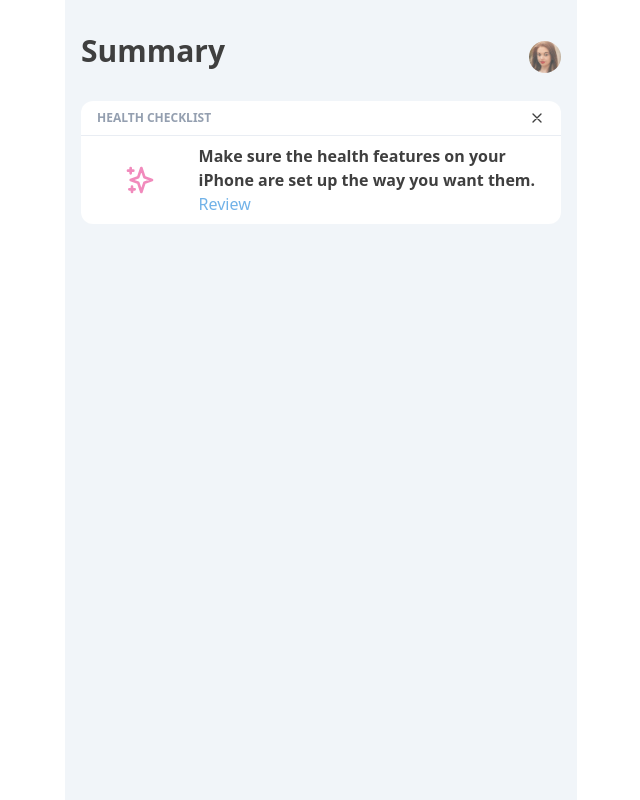
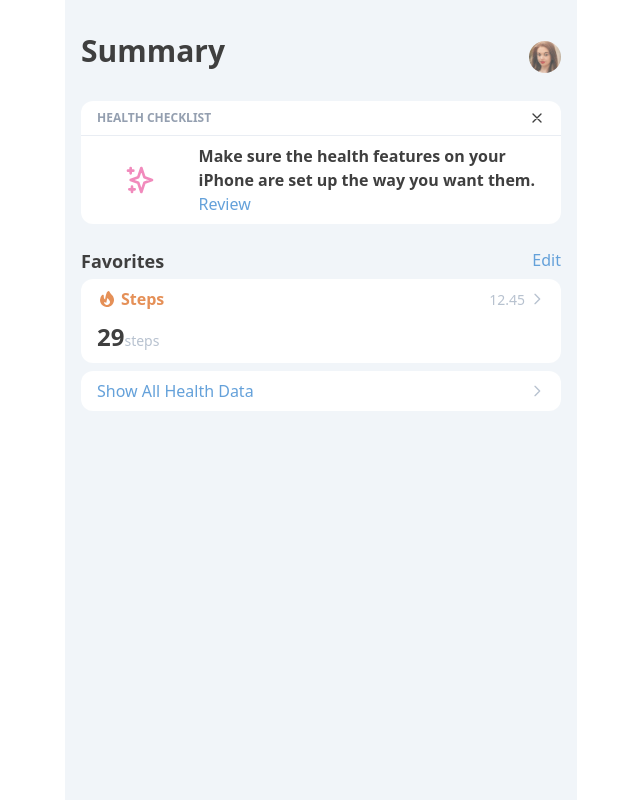
Before and after one commit to mikqi/health-app-ios, a Next.js app: page / in a window 1280 px wide. Shown: the whole page, without its empty margins (319-959 px from the left). Built offline with nearby package versions, Linux system fonts and the light colour scheme.

Commit message:
feat: add dummy item

```diff
--- a/components/Card.js
+++ b/components/Card.js
@@ -17,7 +17,7 @@ const Card = ({ handleTap }) => (
       <div className="w-40 flex justify-center">{sparkleIcon}</div>
       <div className="ml-4 flex flex-col">
         <span className="font-bold">Make sure the health features on your iPhone are set up the way you want them.</span>
-        <span className="text-blue-500">Review</span>
+        <span className="text-blue-600">Review</span>
       </div>
     </div>
   </motion.div>
--- /dev/null
+++ b/components/CardFavorite.js
@@ -0,0 +1,31 @@
+import Panel from './Panel'
+import { fireIcon, chevronRight } from './Icons'
+
+const CardFavorite = () => (
+  <Panel className="py-2 px-4">
+    <div className="flex justify-between items-center">
+      <div className="flex flex-row items-center">
+        <span className="mr-1">
+          {fireIcon}
+        </span>
+        <span className="font-bold text-orange-600">
+          Steps
+        </span>
+      </div>
+      <div className="text-sm text-gray-500 flex items-center">
+        <span className="mr-1">
+          12.45
+        </span>
+        <span>
+          {chevronRight('gray')}
+        </span>
+      </div>
+    </div>
+    <div className="mt-2">
+      <span className="font-bold text-2xl">29</span>
+      <span className="text-sm font-medium text-gray-500">steps</span>
+    </div>
+  </Panel>
+)
+
+export default CardFavorite
--- a/components/Icons.js
+++ b/components/Icons.js
@@ -1,6 +1,12 @@
-export const chevronLeft = (
-  <svg style={{ width: 16 }} className="text-blue-500" xmlns="http://www.w3.org/2000/svg" fill="none" viewBox="0 0 24 24" stroke="currentColor">
+export const chevronLeft = (color = 'blue') => (
+  <svg style={{ width: 16 }} className={color === 'gray' ? 'text-gray-500' : 'text-blue-600'} xmlns="http://www.w3.org/2000/svg" fill="none" viewBox="0 0 24 24" stroke="currentColor">
     <path strokeLinecap="round" strokeLinejoin="round" strokeWidth={2} d="M15 19l-7-7 7-7" />
+  </svg>
+)
+
+export const chevronRight = (color = 'blue') => (
+  <svg style={{ width: 16 }} className={color === 'gray' ? 'text-gray-500' : 'text-blue-600'} xmlns="http://www.w3.org/2000/svg" fill="none" viewBox="0 0 24 24" stroke="currentColor">
+    <path strokeLinecap="round" strokeLinejoin="round" strokeWidth={2} d="M9 5l7 7-7 7" />
   </svg>
 )
 
@@ -17,7 +23,7 @@ export const sparkleIcon = (
 )
 
 export const fireIcon = (
-  <svg style={{ width: 16 }} className="text-orange-500" xmlns="http://www.w3.org/2000/svg" viewBox="0 0 20 20" fill="currentColor">
+  <svg style={{ width: 20 }} className="text-orange-600" xmlns="http://www.w3.org/2000/svg" viewBox="0 0 20 20" fill="currentColor">
     <path fillRule="evenodd" d="M12.395 2.553a1 1 0 00-1.45-.385c-.345.23-.614.558-.822.88-.214.33-.403.713-.57 1.116-.334.804-.614 1.768-.84 2.734a31.365 31.365 0 00-.613 3.58 2.64 2.64 0 01-.945-1.067c-.328-.68-.398-1.534-.398-2.654A1 1 0 005.05 6.05 6.981 6.981 0 003 11a7 7 0 1011.95-4.95c-.592-.591-.98-.985-1.348-1.467-.363-.476-.724-1.063-1.207-2.03zM12.12 15.12A3 3 0 017 13s.879.5 2.5.5c0-1 .5-4 1.25-4.5.5 1 .786 1.293 1.371 1.879A2.99 2.99 0 0113 13a2.99 2.99 0 01-.879 2.121z" clipRule="evenodd" />
   </svg>
 )
--- a/components/Offcanvas.js
+++ b/components/Offcanvas.js
@@ -10,11 +10,11 @@ const Offcanvas = ({ variants, setActive }) => (
     className="overlay-container w-full bg-gray-200 absolute rounded-t-lg shadow-md bottom-0"
   >
     <div className="flex justify-between px-4 py-3 bg-white rounded-t-lg font-medium">
-      <button type="button" className="text-blue-500 flex items-center" onClick={() => setActive(false)}>
-        {chevronLeft}
+      <button type="button" className="text-blue-600 flex items-center" onClick={() => setActive(false)}>
+        {chevronLeft()}
         <span className="ml-1">Back</span>
       </button>
-      <button type="button" className="text-blue-500" onClick={() => setActive(false)}>Done</button>
+      <button type="button" className="text-blue-600" onClick={() => setActive(false)}>Done</button>
     </div>
     <div>
       <div className="flex flex-col items-center">
--- /dev/null
+++ b/components/Panel.js
@@ -0,0 +1,13 @@
+import { motion } from 'framer-motion'
+
+const Panel = ({ className, children, handleTap }) => (
+  <motion.div
+    whileTap={{ scale: 0.9 }}
+    onClick={handleTap}
+    className={`bg-white rounded-xl mb-2 ${className}`}
+  >
+    {children}
+  </motion.div>
+)
+
+export default Panel
--- /dev/null
+++ b/components/Title.js
@@ -0,0 +1,9 @@
+const Title = ({ title = '', actionLabel = '', className }) => (
+  <div className={`mb-1 mt-2 flex justify-between ${className}`}>
+    <h2 className="text-lg font-bold">{title}</h2>
+    {actionLabel
+      && <span className="text-base text-blue-600">{actionLabel}</span>}
+  </div>
+)
+
+export default Title
--- a/pages/index.js
+++ b/pages/index.js
@@ -5,6 +5,10 @@ import Card from '../components/Card'
 import Offcanvas from '../components/Offcanvas'
 import Overlay from '../components/Overlay'
 import { container, offcanvas, overlay } from '../utils/animation'
+import Title from '../components/Title'
+import CardFavorite from '../components/CardFavorite'
+import Panel from '../components/Panel'
+import { chevronRight } from '../components/Icons'
 
 export default function Home() {
   const [active, setActive] = useState(false)
@@ -19,6 +23,17 @@ export default function Home() {
       >
         <Header />
         <Card handleTap={() => setActive(true)} />
+
+        <Title title="Favorites" actionLabel="Edit" className="mt-6" />
+        <CardFavorite />
+        <Panel className="py-2 px-4 flex justify-between items-center">
+          <span className="text-blue-600">
+            Show All Health Data
+          </span>
+          <span>
+            {chevronRight('gray')}
+          </span>
+        </Panel>
       </motion.div>
       <AnimatePresence>
         {active && (
```
